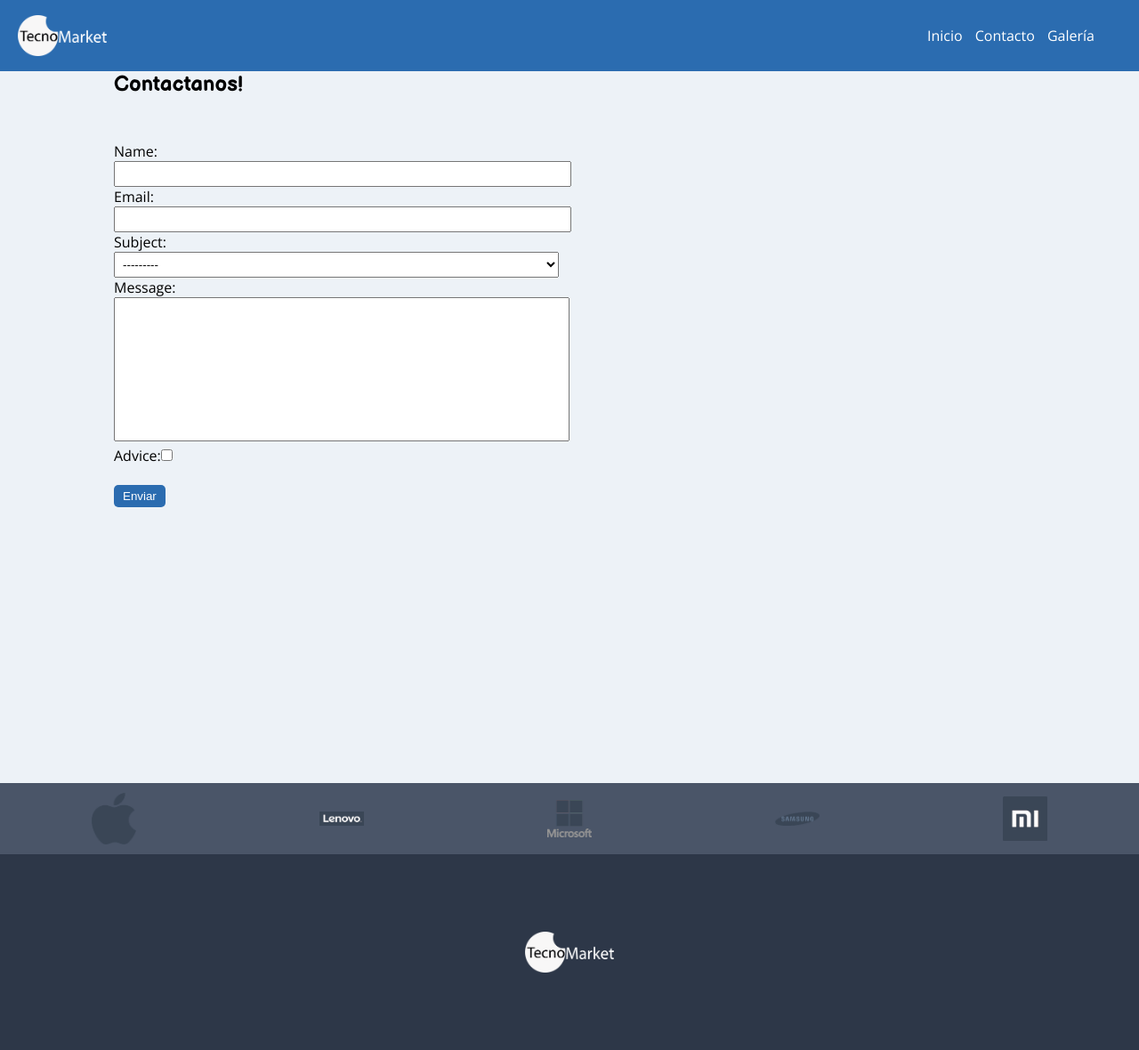
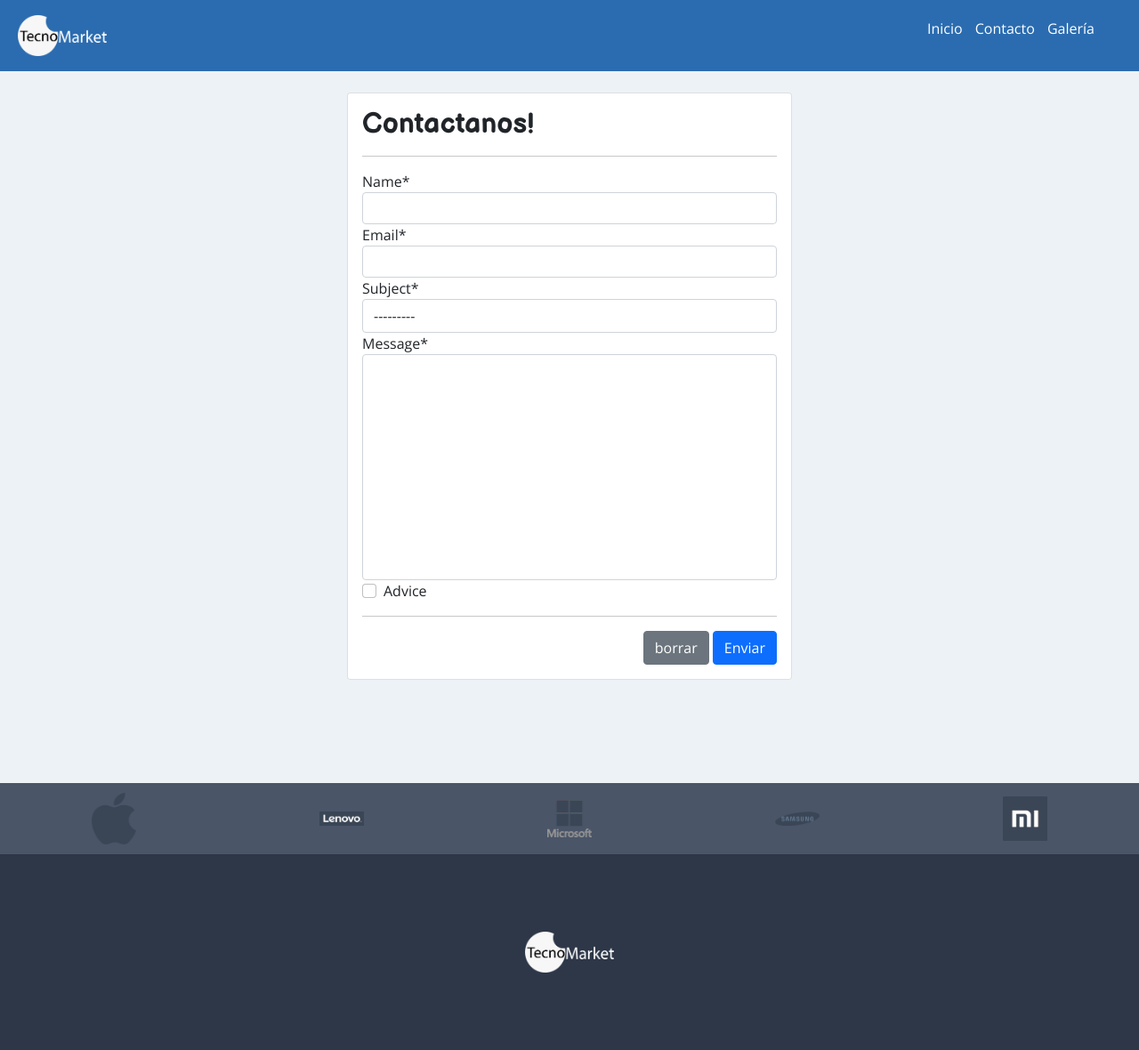
Before and after one commit to Fahrek/django_tienda_test, a Django app: page /contact/ in a window 1280 px wide. Shown: the whole page at 89% size. Run offline with Django 3.2, Linux system fonts and the light colour scheme; some libraries are stand-ins or nearby versions.

Commit message:
add bootstrap crispy form lib

```diff
--- a/app/settings.py
+++ b/app/settings.py
@@ -40,8 +40,11 @@ INSTALLED_APPS = [
     'django.contrib.staticfiles',
     'django.contrib.contenttypes',
     'suit.apps.SuitConfig',
+    'crispy_forms',
     'colorfield',
 ]
+
+CRISPY_TEMPLATE_PACK = 'bootstrap4'
 
 X_FRAME_OPTIONS = 'SAMEORIGIN'
 
--- a/suit/forms.py
+++ b/suit/forms.py
@@ -3,6 +3,8 @@ from .models import Contact
 
 
 class ContactForm(forms.ModelForm):
+    # name = forms.CharField(widget=forms.TextInput(attrs={"class": "form-control"}))
+
     class Meta:
         model = Contact
         # fields = ['name', 'email', 'subject', 'message', 'advice']
--- a/suit/templates/suit/base.html
+++ b/suit/templates/suit/base.html
@@ -7,6 +7,8 @@
           content="width=device-width, user-scalable=no, initial-scale=1.0, maximum-scale=1.0, minimum-scale=1.0">
     <meta http-equiv="X-UA-Compatible" content="ie=edge">
     <title>Tecnomarket</title>
+    <link href="https://cdn.jsdelivr.net/npm/bootstrap@5.0.0-beta1/dist/css/bootstrap.min.css" rel="stylesheet"
+          integrity="sha384-giJF6kkoqNQ00vy+HMDP7azOuL0xtbfIcaT9wjKHr8RbDVddVHyTfAAsrekwKmP1" crossorigin="anonymous">
     <link href="https://fonts.googleapis.com/css2?family=Balsamiq+Sans:ital,wght@0,700;1,400;1,700&family=Open+Sans:ital,wght@0,400;0,700;1,600&display=swap"
           rel="stylesheet">
 
--- a/suit/templates/suit/contacto.html
+++ b/suit/templates/suit/contacto.html
@@ -1,15 +1,40 @@
 {% extends 'suit/base.html' %}
 
+{% load crispy_forms_tags %}
+
+{% load crispy_forms_filters %}
+
 {% block content %}
-    <h2>Contactanos!</h2>
-    <form action="" class="formulario_contacto" method="POST">
-        {% csrf_token %}
-        {{ form }}
-        <br><br>
-        <button type="submit" id="btnEnviar" class="button">Enviar</button>
-    </form>
-    {{ msg }}
+
+    <div class="row">
+        <div class="col-12 col-md-6 offset-md-3">
+            <br>
+            <div class="card">
+                <div class="card-body">
+                    <h2>Contactanos!</h2>
+                    <hr>
+                    <form action="" class="" method="POST">
+
+                        {% csrf_token %}
+
+                        {{ form | crispy }}
+
+                        <hr>
+                        <div class="d-flex justify-content-end">
+                            <input class="btn btn-secondary" type="reset" value="borrar">
+                            &nbsp;
+                            <button type="submit" id="btnEnviar" class="btn btn-primary">Enviar</button>
+                        </div>
+                    </form>
+                    {{ msg }}
+                </div>
+            </div>
+
+        </div>
+    </div>
+
     <table id="tablacontactos">
 
     </table>
+
 {% endblock %}
--- a/suit/templates/suit/galeria.html
+++ b/suit/templates/suit/galeria.html
@@ -11,6 +11,7 @@
 {% endblock %}
 
 {% block content %}
+    <br>
     <h2>Galería de nuestra tienda</h2>
     <br><br>
     <div class="galeria">
--- a/suit/templates/suit/home.html
+++ b/suit/templates/suit/home.html
@@ -20,6 +20,7 @@
 {% endblock %}
 
 {% block content %}
+    <br>
     <div class="slider">
         <div>
             <img src="{% static 'suit/img/banner/banner1.png' %}" alt="">
```
